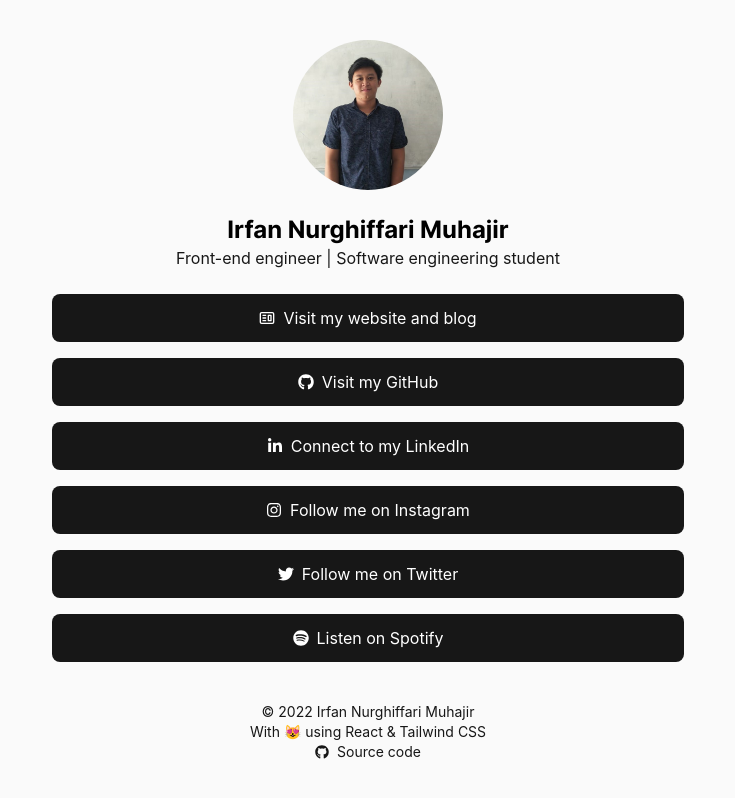
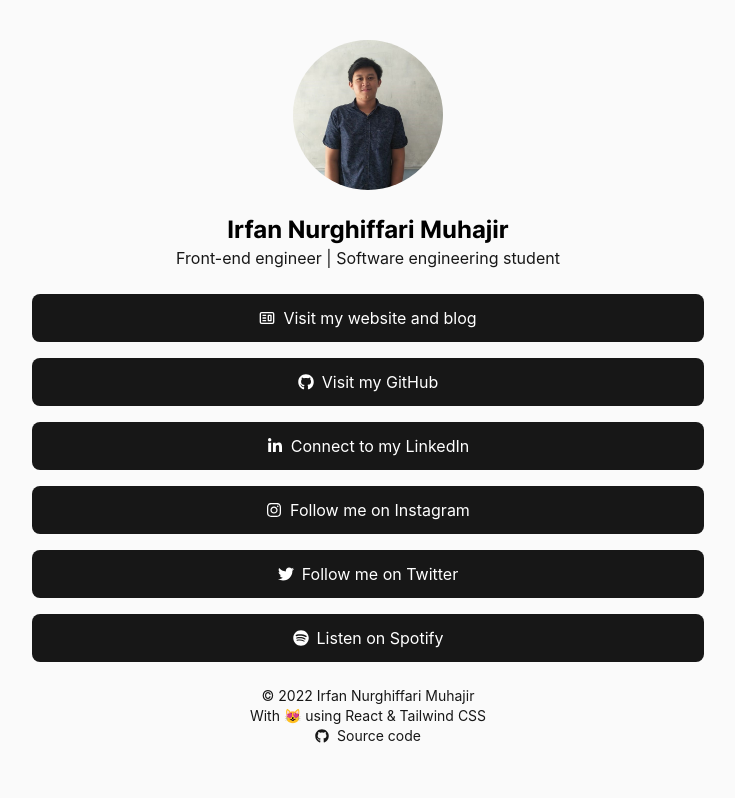
Before and after one commit to irfan44/socialtree, a React (Vite) app: page / in a window 1280 px wide. Shown: the whole page, without its empty margins (272-1007 px from the left). Built offline with nearby package versions, Linux system fonts and the light colour scheme.

Commit message:
fix: modify padding around page

```diff
--- a/src/App.tsx
+++ b/src/App.tsx
@@ -45,8 +45,9 @@ const App = () => {
   ];
 
   return (
-    <div className="min-h-screen">
-      <div className="container max-w-2xl mx-auto pb-5 pt-10 px-5 text-center space-y-6">
+    <div className="min-h-screen py-10 px-5">
+      <div className="container max-w-2xl mx-auto text-center space-y-6">
+        <div>
           <img
             className="rounded-full mx-auto"
             src="/irfan.jpeg"
@@ -54,6 +55,7 @@ const App = () => {
             height={150}
             width={150}
           />
+        </div>
         <div>
           <h4>Irfan Nurghiffari Muhajir</h4>
           <p>Front-end engineer | Software engineering student</p>
@@ -66,7 +68,7 @@ const App = () => {
           })}
         </div>
       </div>
-      <div className="text-center mt-5 mb-10">
+      <div className="text-center mt-6">
         <div>
           <p className="text-sm">© 2022 Irfan Nurghiffari Muhajir</p>
           <p className="text-sm">With 😻 using React & Tailwind CSS</p>
--- a/src/components/LinkButton.tsx
+++ b/src/components/LinkButton.tsx
@@ -7,7 +7,7 @@ type Props = {
 const LinkButton = ({ href, icon, text }: Props) => {
   return (
     <a className="block" href={href} target="_blank">
-      <div className="p-3 bg-neutral-900 rounded-lg text-white flex items-center justify-center">
+      <div className="p-3 bg-neutral-900 hover:bg-black rounded-lg text-white flex items-center justify-center">
         <span className="mr-2">{icon}</span>
         {text}
       </div>
```
Lines whose indentation alone changed are shown as unchanged.
